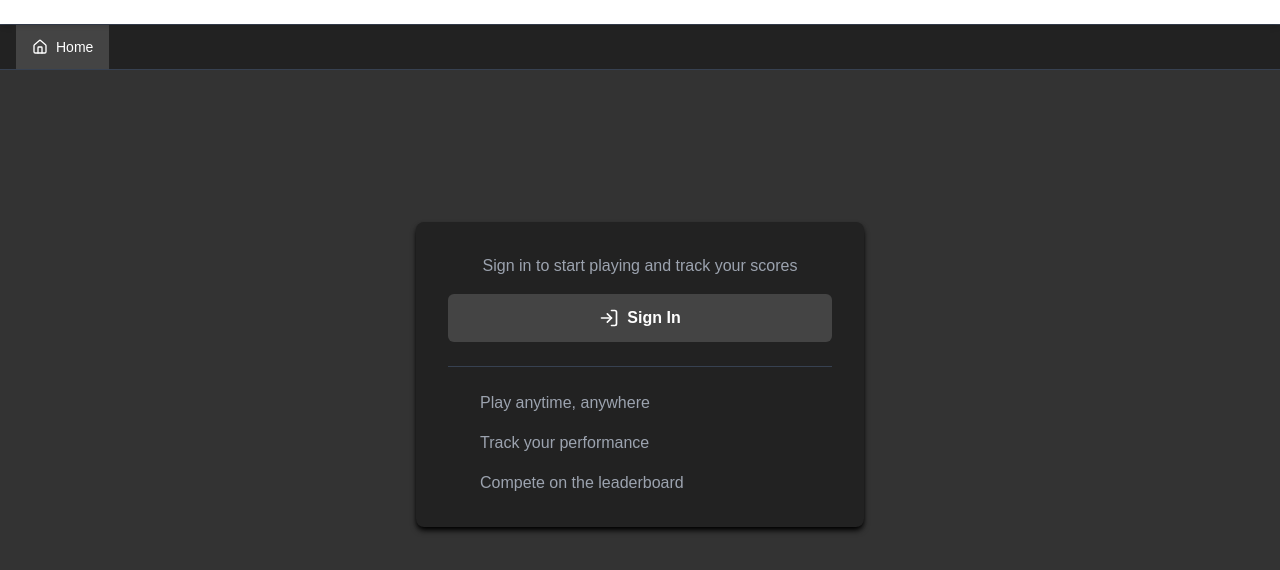
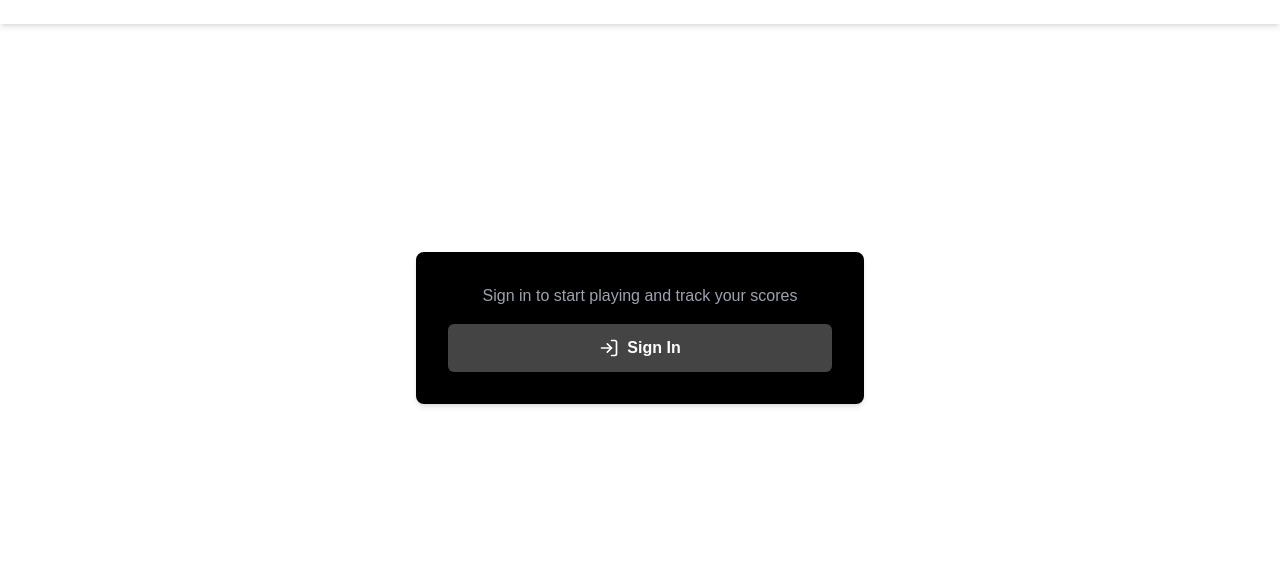
Before and after one commit to abdullah-gashia/WEB_BASICPROJECT55, a Next.js app: page / in a window 1280 px wide. Shown: the top 570 px of the page. Built offline with nearby package versions, Linux system fonts and the light colour scheme.

Commit message:
ตกแต่งไปเรื่อยอ่ะ

```diff
--- a/src/app/page.tsx
+++ b/src/app/page.tsx
@@ -17,20 +17,16 @@ export default function MainPage() {
 
     return (
         <div className="flex items-center justify-center min-h-[calc(100vh-14rem)]">
-            <div className="bg-[#222222] text-gray-200 rounded-lg p-8 w-full max-w-md shadow-md shadow-black">
-
-
+            <div className="bg-[#000000] text-gray-200 rounded-lg p-8 w-full max-w-md shadow-md ">
                 <div className="space-y-6">
                     {user ? (
                         <div className="text-center space-y-4">
-                            <p className="text-lg text-gray-400">
-                                Ready to play, {user.username}?
-                            </p>
+
                             <button
-                                onClick={() => router.push('/rps')}
-                                className="w-full bg-[#444444] text-white py-3 rounded-md hover:bg-gray-700 transition-all font-semibold"
+                                onClick={() => router.push('/')}
+                                className="w-full bg-[#000] text-white py-3 rounded-md hover:bg-gray-700 transition-all font-semibold"
                             >
-                                login
+                                Welcome
                             </button>
                         </div>
                     ) : (
@@ -48,22 +44,7 @@ export default function MainPage() {
                         </div>
                     )}
 
-                    <div className="mt-8 pt-6 border-t border-gray-700">
-                        <div className="space-y-4">
-                            <div className="flex items-center space-x-3 text-gray-400">
-                                <i className="fas fa-gamepad text-sm w-5"></i>
-                                <span>Play anytime, anywhere</span>
-                            </div>
-                            <div className="flex items-center space-x-3 text-gray-400">
-                                <i className="fas fa-chart-bar text-sm w-5"></i>
-                                <span>Track your performance</span>
-                            </div>
-                            <div className="flex items-center space-x-3 text-gray-400">
-                                <i className="fas fa-trophy text-sm w-5"></i>
-                                <span>Compete on the leaderboard</span>
-                            </div>
-                        </div>
-                    </div>
+
                 </div>
             </div>
         </div>
--- a/src/components/Layout/Footer.tsx
+++ b/src/components/Layout/Footer.tsx
@@ -5,14 +5,6 @@ export default function Footer() {
     const { user } = useAuth();
     const router = useRouter();
 
-    const navigationItems = [
-        { path: '/', label: 'Home' },
-        ...(user ? [
-            { path: '/rps', label: 'Play Game' },
-            { path: '/dashboard', label: 'Dashboard' },
-            { path: '/leaderboard', label: 'Leaderboard' },
-        ] : []),
-    ];
 
     return (
         <footer >
--- a/src/components/Layout/Navigation.tsx
+++ b/src/components/Layout/Navigation.tsx
@@ -1,76 +1,13 @@
-import { useAuth } from '../../app/charactors/Auth';
-import { useRouter, usePathname } from 'next/navigation';
-import { Home, Gamepad2, LayoutDashboard, Trophy } from "lucide-react";
-
 type NavigationProps = {
     isMobileMenuOpen: boolean;
     setIsMobileMenuOpen: (value: boolean) => void;
 };
 
-export default function Navigation({ isMobileMenuOpen, setIsMobileMenuOpen }: NavigationProps) {
-    const { user } = useAuth();
-    const router = useRouter();
-    const pathname = usePathname();
-
-    const navigationItems = [
-        { path: '/', label: 'Home', icon: Home },
-        ...(user ? [
-            { path: '/rps', label: 'Play Game', icon: Gamepad2 },
-            { path: '/dashboard', label: 'Dashboard', icon: LayoutDashboard },
-            { path: '/leaderboard', label: 'Leaderboard', icon: Trophy },
-        ] : []),
-    ];
+export default function Navigation({}: NavigationProps) {
 
     return (
         <>
-            <div className={`lg:hidden bg-[#222222] border-b border-gray-700 menu-enter ${isMobileMenuOpen ? 'menu-enter-active' : ''}`}>
-                <div className="px-2 py-3 space-y-1">
-                    {navigationItems.map((item) => {
-                        const Icon = item.icon;
-                        return (
-                            <button
-                                key={item.path}
-                                onClick={() => {
-                                    router.push(item.path);
-                                    setIsMobileMenuOpen(false);
-                                }}
-                                className={`w-full px-3 py-2 rounded-md text-sm flex items-center gap-2 transition-colors
-                                    ${pathname === item.path
-                                        ? 'text-white bg-[#444444]'
-                                        : 'text-gray-400 hover:text-white hover:bg-[#444444]'
-                                    }`}
-                            >
-                                <Icon className="w-4 h-4" />
-                                {item.label}
-                            </button>
-                        );
-                    })}
-                </div>
-            </div>
 
-            <nav className="hidden lg:block bg-[#222222] border-t border-b border-gray-700 px-4">
-                <div className="w-full max-w-[1536px] mx-auto">
-                    <div className="flex space-x-1">
-                        {navigationItems.map((item) => {
-                            const Icon = item.icon;
-                            return (
-                                <button
-                                    key={item.path}
-                                    onClick={() => router.push(item.path)}
-                                    className={`px-4 py-3 text-sm flex items-center gap-2 transition-colors scale-on-hover
-                                        ${pathname === item.path
-                                            ? 'text-white bg-[#444444]'
-                                            : 'text-gray-400 hover:text-white hover:bg-[#444444]'
-                                        }`}
-                                >
-                                    <Icon className="w-4 h-4" />
-                                    {item.label}
-                                </button>
-                            );
-                        })}
-                    </div>
-                </div>
-            </nav>
         </>
     );
 }
--- a/src/components/Layout/Root.tsx
+++ b/src/components/Layout/Root.tsx
@@ -40,7 +40,7 @@ export default function RootLayout({
     }
 
     return (
-        <div className="min-h-screen bg-[#333333] flex flex-col">
+        <div className="min-h-screen bg-[#fff] flex flex-col">
             <Header
                 isMobileMenuOpen={isMobileMenuOpen}
                 setIsMobileMenuOpen={setIsMobileMenuOpen}
```
